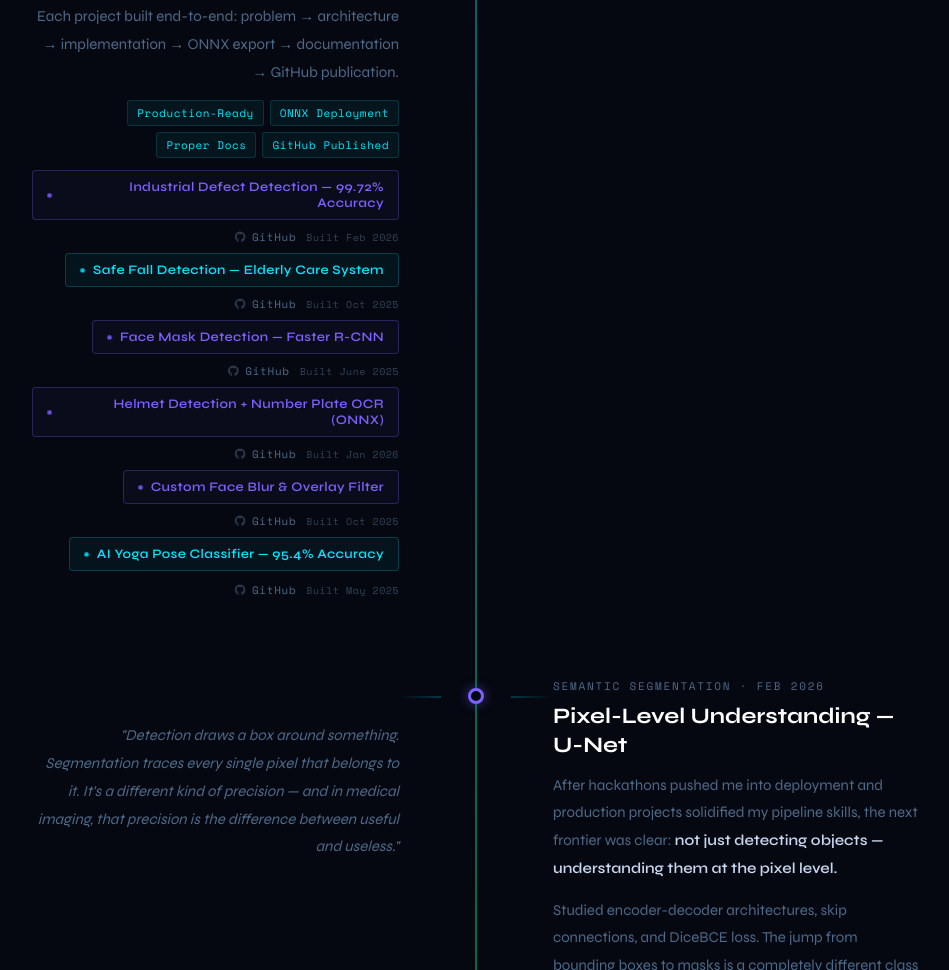
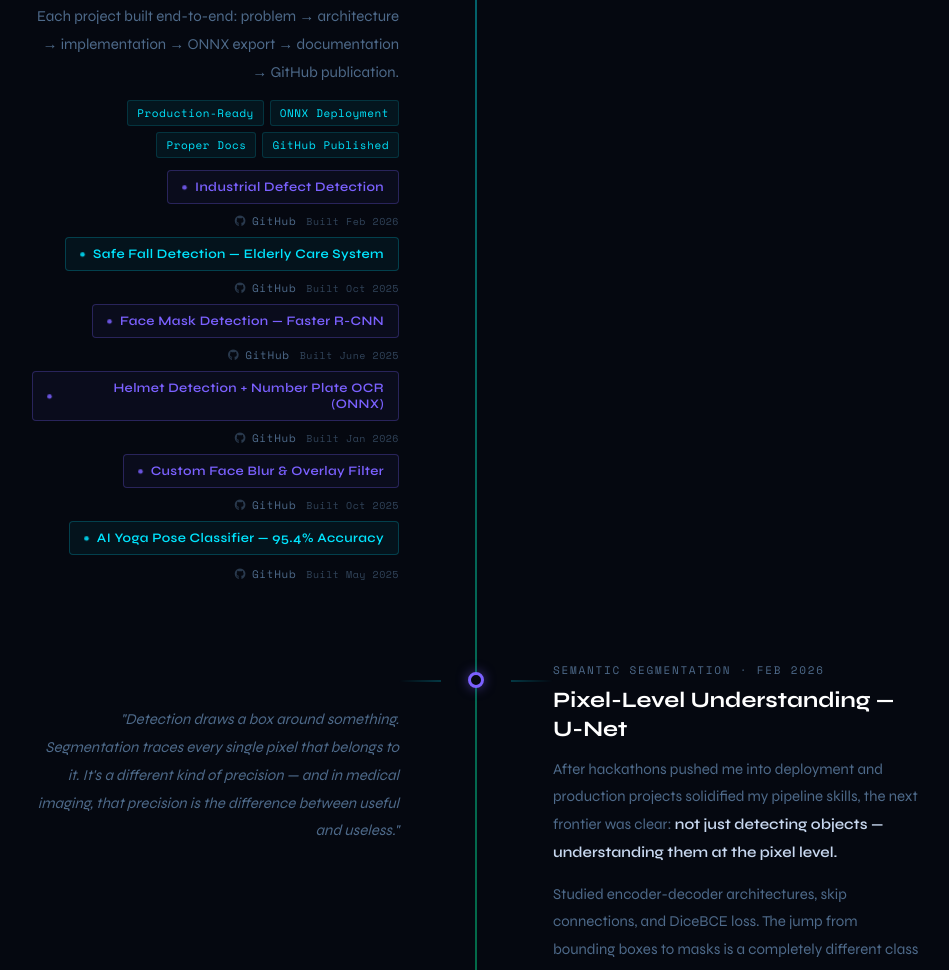
Before and after one commit to Pooja-Vachhad/tumblr-byte.github.io, a plain HTML site: page index.html in a window 1280 px wide. Shown: the part 5697-6667 px from the top of the page, without its empty margins (164-1113 px from the left). Drawn offline with nearby package versions, Linux system fonts and the light colour scheme; a web font is replaced by a local one.

Commit message:
Update index.html

```diff
--- a/index.html
+++ b/index.html
@@ -223,7 +223,7 @@
           <span class="chip">Production-Ready</span><span class="chip">ONNX Deployment</span>
           <span class="chip">Proper Docs</span><span class="chip">GitHub Published</span>
         </div>
-        <a class="ptrig p" id="trigger-defect" style="margin-bottom:4px"><span class="dot"></span>Industrial Defect Detection — 99.72% Accuracy</a>
+        <a class="ptrig p" id="trigger-defect" style="margin-bottom:4px"><span class="dot"></span>Industrial Defect Detection </a>
         <div class="meta-row" style="margin-bottom:8px">
           <a class="gh-link" href="https://github.com/tumblr-byte/defect-detection" target="_blank">
             <i class="fab fa-github"></i> GitHub
```
